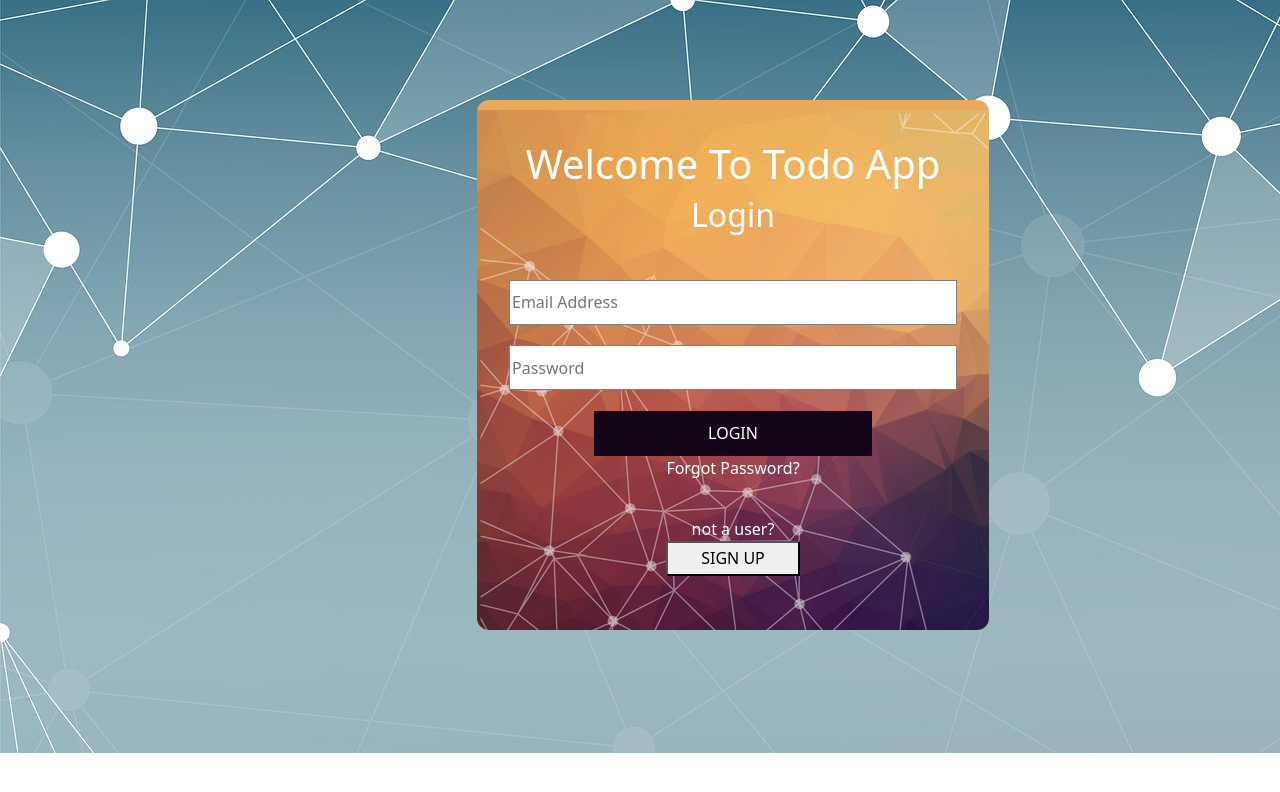
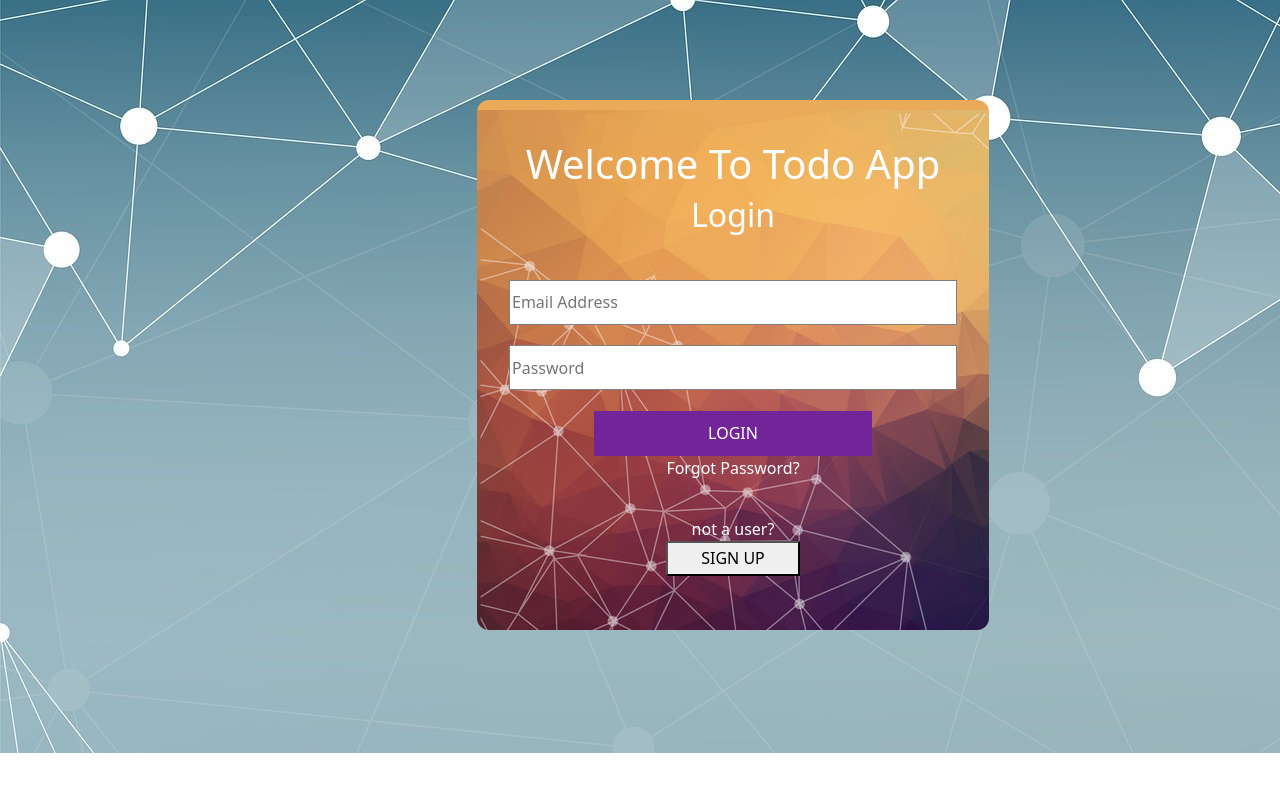
Before and after one commit to Gaumanth/todoListApp, a React (Create React App) app: page / in a window 1280 px wide. In both pictures the pointer is over the button "LOGIN". Shown: the top 792 px of the page. Built offline with nearby package versions, Linux system fonts and the light colour scheme.

Commit message:
change bc of hover btn

```diff
--- a/src/components/SignIn/SignIn.scss
+++ b/src/components/SignIn/SignIn.scss
@@ -55,7 +55,7 @@
                     color: white;
                     border: none;
                     &:hover{
-                        background-color: rgb(18, 6, 24);
+                        background-color: rgb(114, 36, 153);
                     }
                 }
                 .fp{
```
